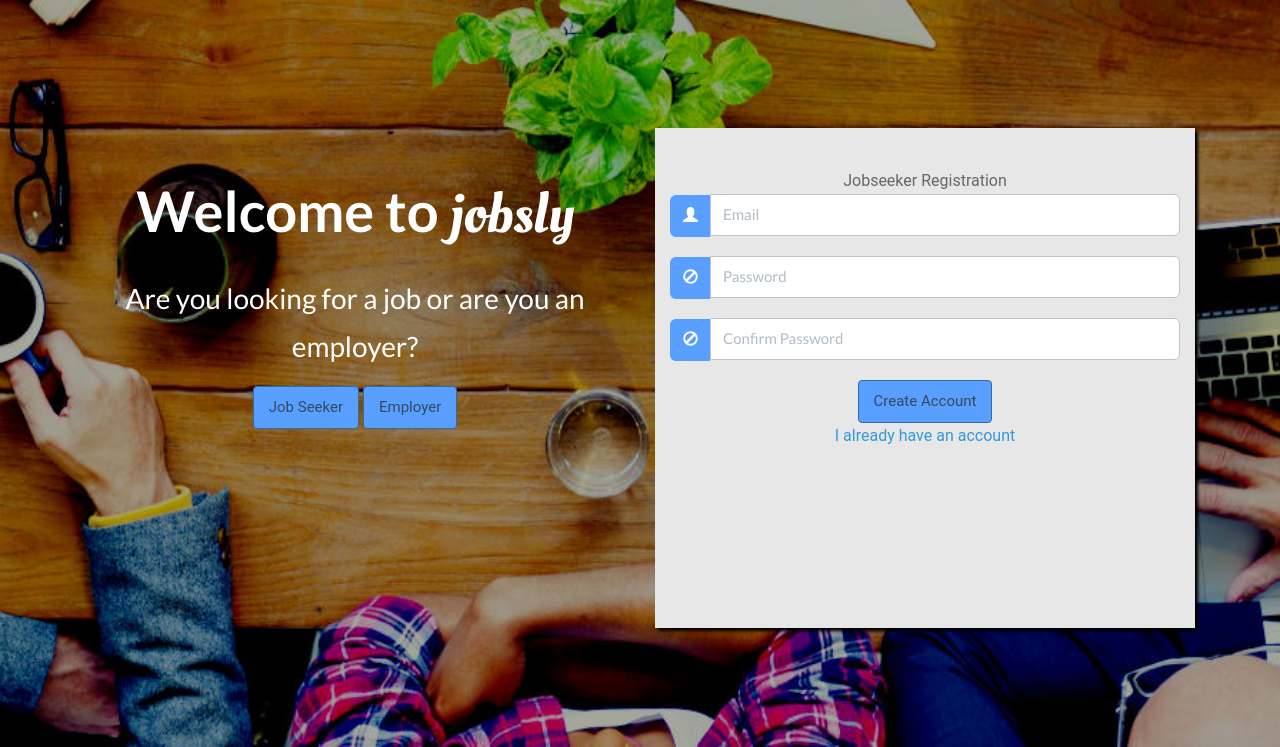
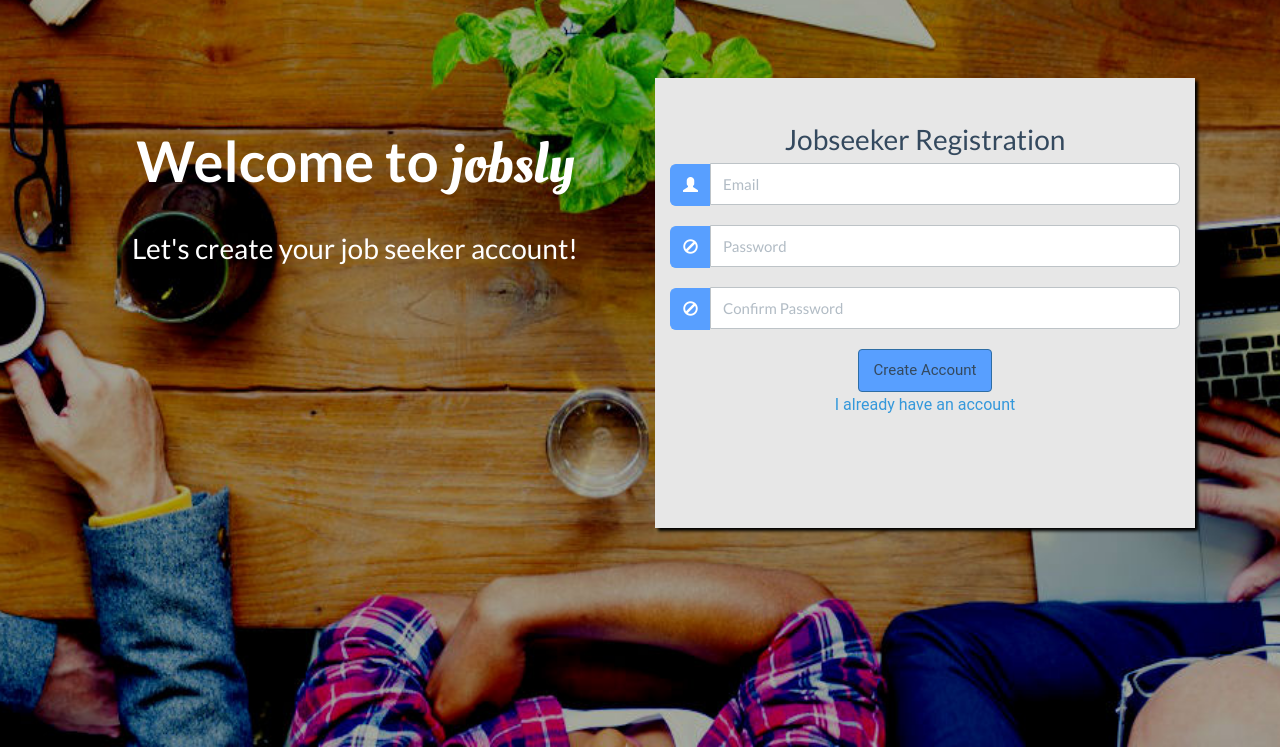
Before and after one commit to rhsantiago/jobsly, a PHP site: page /signup.php in a window 1280 px wide. Shown: the part 53-800 px from the top of the page. Run offline with PHP 8.4, Linux system fonts and the light colour scheme; some libraries are stand-ins or nearby versions.

Commit message:
28. sign up form insert

```diff
--- a/css/media.css
+++ b/css/media.css
@@ -2,8 +2,13 @@
 @media screen and (min-width: 320px) {
 
    .login-col{
-    margin-bottom: 70px !important;
+    margin-bottom: 50px !important;
      text-align:center;
+   }
+
+    .col-centered-login{
+      margin-top: 50px !important;
+      text-align:center;
    }
 }
 /*
@@ -20,7 +25,7 @@
 @media screen and (min-width: 990px) {
 
   .col-centered-login{
-      margin-top: 180px !important;
+      margin-top: 130px !important;
       text-align:center;
    }
 
@@ -35,8 +40,12 @@
   }
 
     .signup-form{
-        height: 500px;
+        height: 450px;
     }
+
+  .signup-form-title {
+    font-size: 28px;
+  }
 
   .signin-body {
       background:url('../img/landing-meeting.jpg') no-repeat center center fixed;
--- a/css/mycustom.css
+++ b/css/mycustom.css
@@ -472,7 +472,7 @@
   background-color: #e7e7e7;
     box-shadow: 3px 3px 3px #000;*/
    width: auto;
-    height: 150px;
+    height: 130px;
     padding-top: 10px;
 }
 
@@ -529,7 +529,7 @@
 .signup-form {
    /* display: none;*/
     width: auto;
-    height: 300px;
+    height: 450px;
     background-color: #e7e7e7;
     box-shadow: 3px 3px 3px #000;
 }
@@ -574,3 +574,26 @@
 .parsley-errors-list.filled {
     opacity: 1;
 }
+
+.registered-image {
+    margin-top: 60px;
+    margin-bottom: 40px;
+}
+
+.registered-message {
+    color: #34495e;
+    font-weight: 400 !important;
+    font-family: "Lato", cursive !important;
+    font-size: 18px;
+}
+
+.registered-email {
+    color: #3498db;
+}
+
+.signup-form-title {
+    color: #34495e;
+    font-weight: 500 !important;
+    font-family: "Lato", cursive !important;
+    font-size: 18px;
+}
--- a/index.php
+++ b/index.php
@@ -133,7 +133,7 @@
 					<li class="menuItem menus"><a href="#whatis">What is jobsly?</a></li>
 					<li class="menuItem"><a href="#useit">Features</a></li>
 					<li class="menuItem"><a href="#screen">Screenshot</a></li>
-					<li class="menuItem"><a href="signup.php?page=login">Sign in</a></li>
+					<li class="menuItem"><a href="signup.php?page=login">Sign Up</a></li>
 					<li class="menuItem"><a href="#contact">Contact</a></li>
 				</ul>
 			</div>
--- a/signup.php
+++ b/signup.php
@@ -74,13 +74,15 @@
 		<div class="col-md-6 login-col">
             <div class="signup-welcome"><span class="signin-welcome-text vcenter">Welcome to <span class="signin-logo">jobsly</span></span>
                 <p></p>
-            <p class="signin-paragraph">Are you looking for a job or are you an employer?</p>
+            <p class="signin-paragraph">Let's create your job seeker account!</p>
+                <!--
             <button type="submit" id="jobseekerbutton" class="btn btn-primary">
 					Job Seeker
 				</button>
                 <button type="submit" id="employerbutton" class="btn btn-primary">
 					Employer
 				</button>
+                -->
             </div>
 		</div>
 		<div class="col-md-6 login-col">
@@ -94,7 +96,7 @@
             <form id="signup-form" name="signup-form" role="form" class="signin-form"  method="POST" >
                 <input type="hidden" id="usertype" name="usertype" value="jobseeker">
 				<div class="form-group" id="email-group" data-parsley-errors-container="#emailerrorcontainer">
-					  <div> Jobseeker Registration</div>
+					  <div class="signup-form-title">Jobseeker Registration</div>
 					 <div class="input-group">
                                 <span class="glyphicon glyphicon glyphicon-user input-group-addon info-input-group-addon" ></span>
 					   	        <input type="email" class="form-control" name="email" id="email" placeholder="Email" required data-parsley-type="email" data-parsley-trigger="keyup" data-parsley-required-message="Email is required."/>
```
Also changed, not shown: register-submit.php (+27 -2 lines), useraccounts.sql (added, +67 -0 lines), img/fireworks.png (added).
